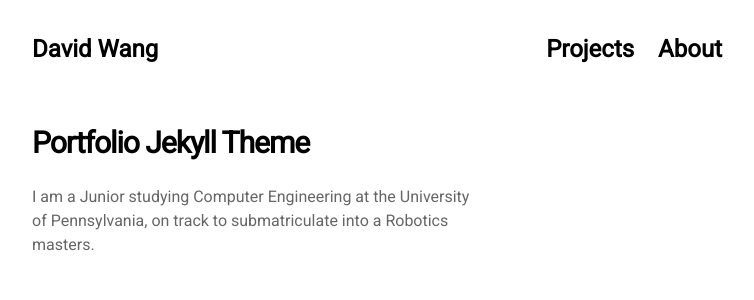
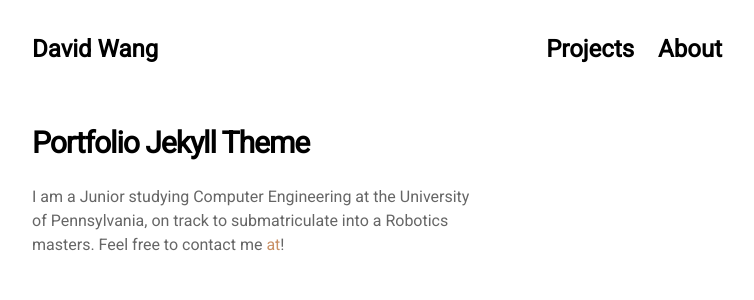
Before and after one commit to david-wang-1/david-wang-1.github.io, a Jekyll site: the page built from about.html, in a window 1280 px wide. Shown: the top 300 px of the page, without its empty margins (263-1017 px from the left). Built offline with Jekyll 4.4.1, drawn with Linux system fonts in a browser that asks for light colours; nearby versions of some CDN libraries.

Commit message:
adding email to about section

```diff
--- a/_data/settings.yml
+++ b/_data/settings.yml
@@ -37,7 +37,7 @@ seo:
 about: >
   # Portfolio Jekyll Theme
 
-  I am a Junior studying Computer Engineering at the University of Pennsylvania, on track to submatriculate into a Robotics masters.
+  I am a Junior studying Computer Engineering at the University of Pennsylvania, on track to submatriculate into a Robotics masters. Feel free to contact me [at](mailto:daviwang@seas.upenn.edu)!
 
 contact: >
   # Contact
```
